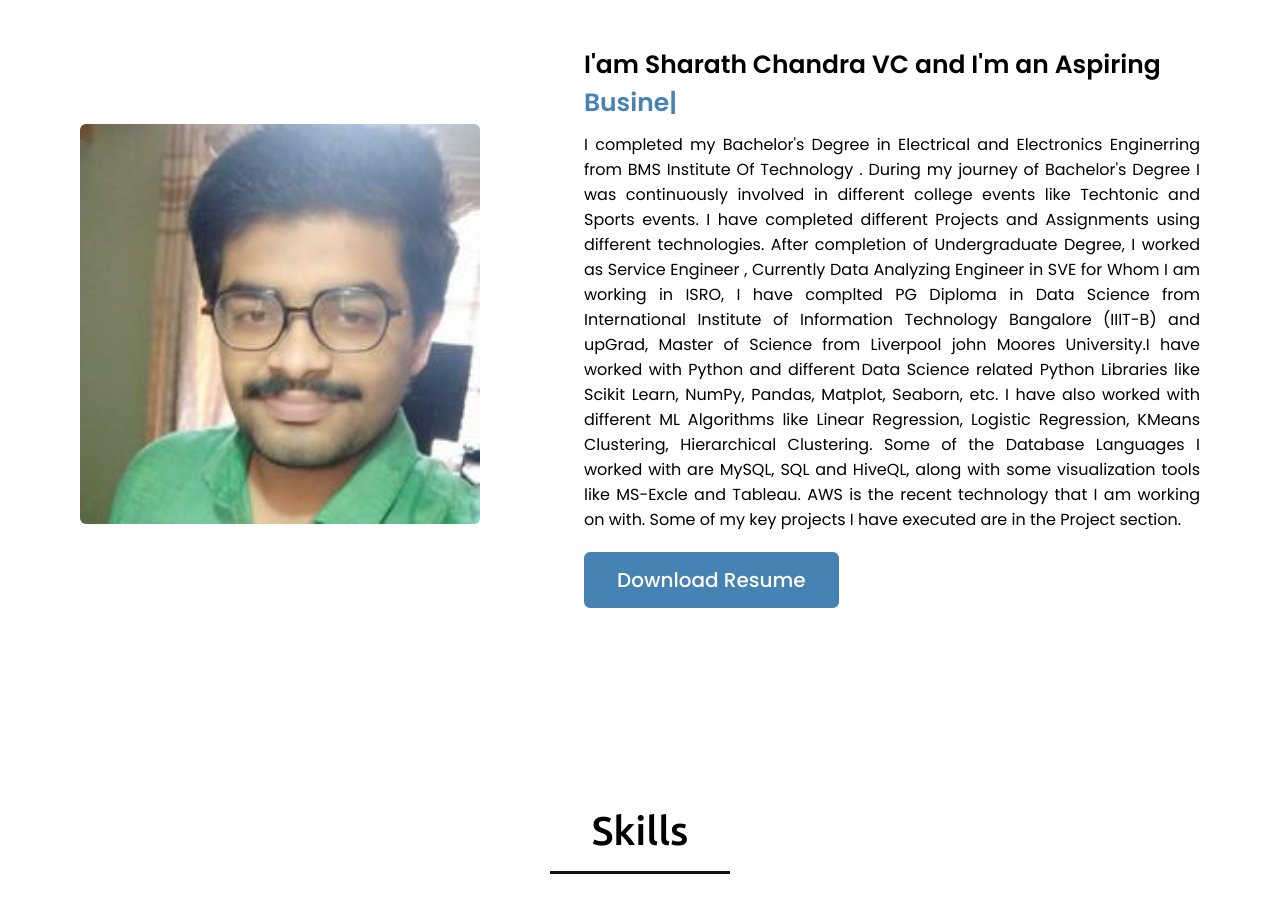
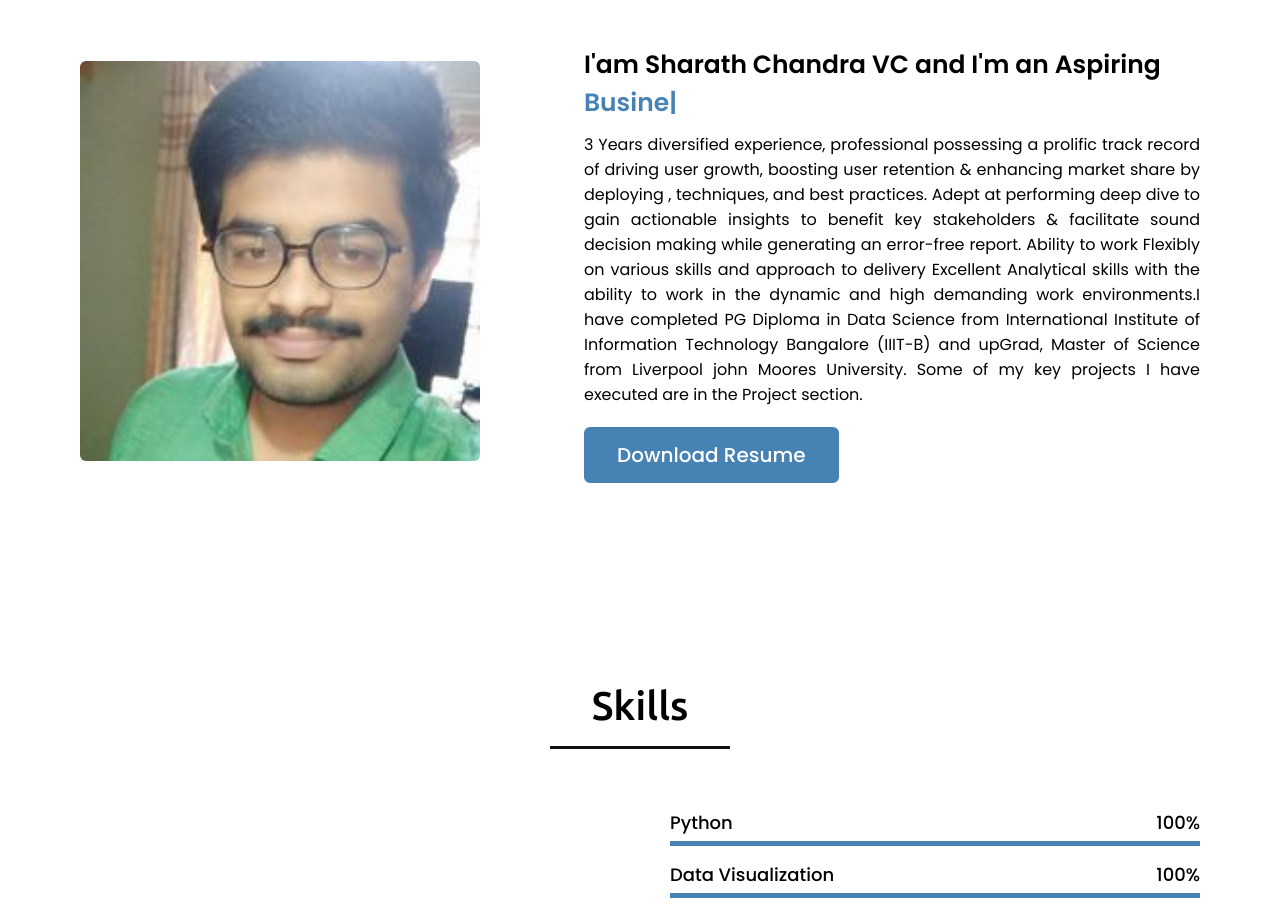
Before and after one commit to sharathvc/sharathvc.github.io, a plain HTML site: page index.html in a window 1280 px wide. Shown: the part 980-1890 px from the top of the page. Drawn offline with nearby package versions, Linux system fonts and the light colour scheme.

Commit message:
Update index.html

```diff
--- a/index.html
+++ b/index.html
@@ -58,7 +58,7 @@
                     </div>
                     <div class="column right">
                         <div class="text">I'am Sharath Chandra VC and I'm an Aspiring <span class="typing-2"></span></div>
-                        <p>I completed my Bachelor's Degree in Electrical and Electronics Enginerring from BMS Institute Of Technology . During my journey of Bachelor's Degree I was continuously involved in different college events like Techtonic and Sports events. I have completed different Projects and Assignments using different technologies. After completion of Undergraduate Degree, I worked as Service Engineer , Currently Data Analyzing Engineer in SVE for Whom I am working in ISRO,  I have complted PG Diploma in Data Science from International Institute of Information Technology Bangalore (IIIT-B) and upGrad, Master of Science from Liverpool john Moores University.I have worked with Python and different Data Science related Python Libraries like Scikit Learn, NumPy, Pandas, Matplot, Seaborn, etc. I have also worked with different ML Algorithms like Linear Regression, Logistic Regression, KMeans Clustering, Hierarchical Clustering. Some of the Database Languages I worked with are MySQL, SQL and HiveQL, along with some visualization tools like MS-Excle and Tableau. AWS is the recent technology that I am working on with. Some of my key projects I have executed are in the Project section.</p>
+                        <p>3 Years diversified experience, professional possessing a prolific track record of driving user growth, boosting user retention & enhancing market share by deploying , techniques, and best practices. Adept at performing deep dive to gain actionable insights to benefit key stakeholders & facilitate sound decision making while generating an error-free report. Ability to work Flexibly on various skills and approach to delivery Excellent Analytical skills with the ability to work in the dynamic and high demanding work environments.I have completed PG Diploma in Data Science from International Institute of Information Technology Bangalore (IIIT-B) and upGrad, Master of Science from Liverpool john Moores University. Some of my key projects I have executed are in the Project section.</p>
                         <a href="Sharath_Resume.pdf">Download Resume</a>
                     </div>
                 </div>
```
